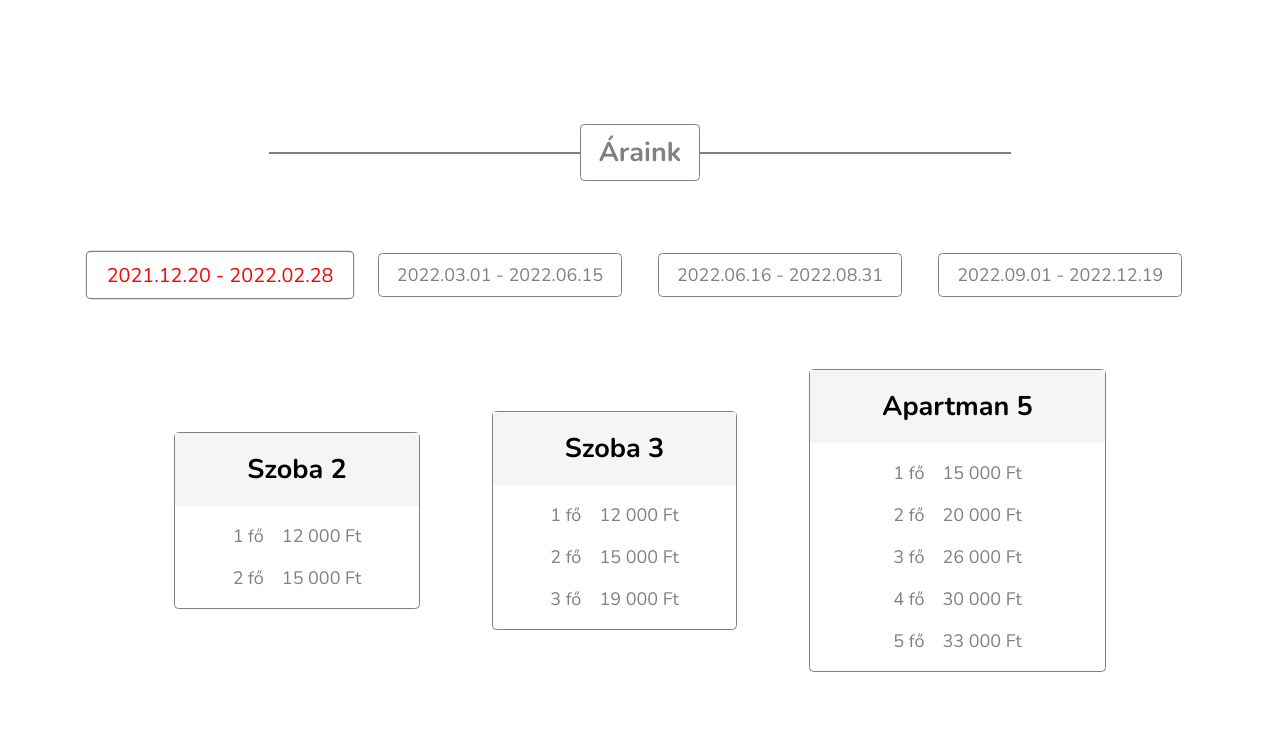
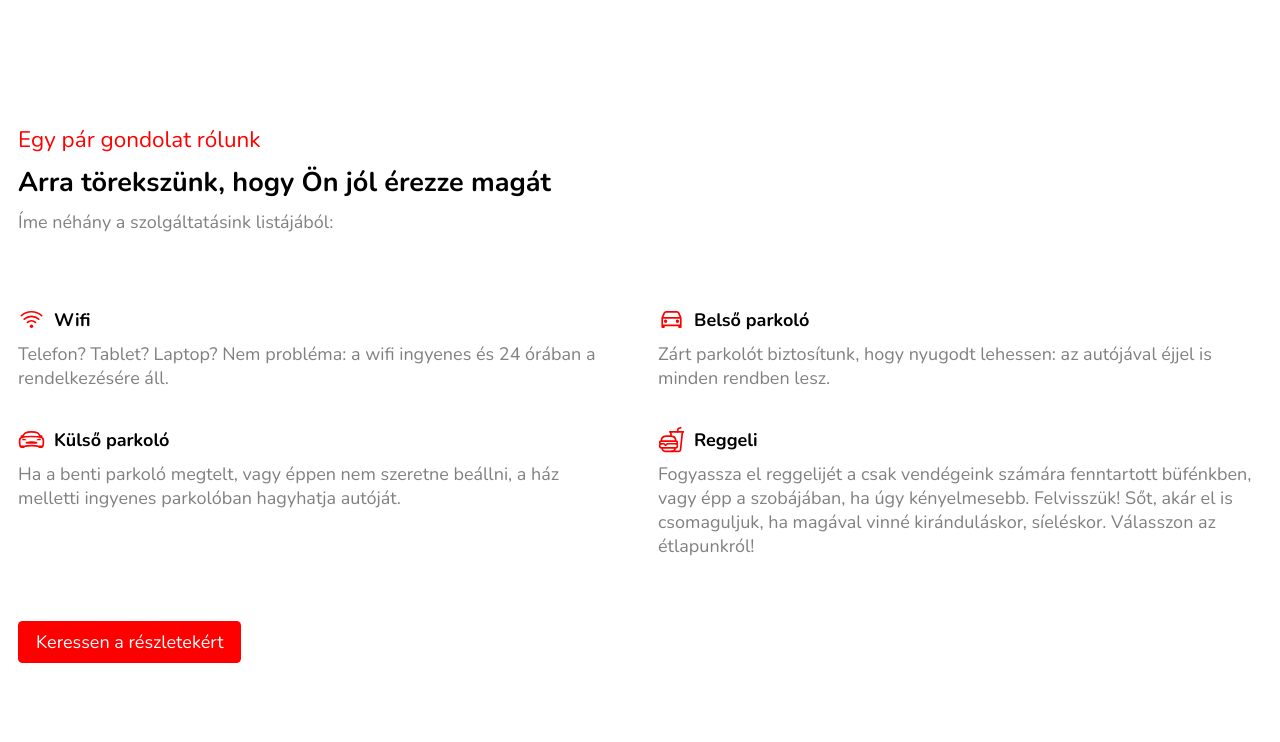
Before and after one commit to xdevtomix/bakonyi, a React (Vite) app: page / in a window 1280 px wide. Shown: the part 820-1562 px from the top of the page. Built offline with nearby package versions, Linux system fonts and the light colour scheme.

Commit message:
about work 1

```diff
--- a/src/App.jsx
+++ b/src/App.jsx
@@ -2,6 +2,7 @@ import styled, { StyleSheetManager } from "styled-components";
 
 import Header from "./components/Header";
 import Home from "./components/Home";
+import About from "./components/About";
 import Pricing from "./components/Pricing";
 import Breakfast from "./components/Breakfast";
 import Testimonials from "./components/Testimonials";
@@ -13,6 +14,7 @@ export default function App() {
       <Container data-component="app">
         <Header />
         <Home />
+        <About />
         <Pricing />
         <Breakfast />
         <Testimonials />
--- /dev/null
+++ b/src/components/About.jsx
@@ -0,0 +1,132 @@
+import styled from "styled-components";
+
+const data = [
+    {
+        id: 1,
+        icon: 'wifi-outline',
+        header: 'Wifi',
+        text: 'Telefon? Tablet? Laptop? Nem probléma: a wifi ingyenes és 24 órában a rendelkezésére áll.'
+    },
+    {
+        id: 2,
+        icon: 'car-outline',
+        header: 'Belső parkoló',
+        text: 'Zárt parkolót biztosítunk, hogy nyugodt lehessen: az autójával éjjel is minden rendben lesz.'
+    },
+    {
+        id: 3,
+        icon: 'car-sport-outline',
+        header: 'Külső parkoló',
+        text: 'Ha a benti parkoló megtelt, vagy éppen nem szeretne beállni, a ház melletti ingyenes parkolóban hagyhatja autóját.'
+    },
+    {
+        id: 4,
+        icon: 'fast-food-outline',
+        header: 'Reggeli',
+        text: `
+            Fogyassza el reggelijét a csak vendégeink számára fenntartott büfénkben, vagy épp a szobájában, ha úgy kényelmesebb. Felvisszük!
+            Sőt, akár el is csomaguljuk, ha magával vinné kiránduláskor, síeléskor.
+            Válasszon az étlapunkról!`
+    },
+];
+
+export default function About() {
+    return (
+        <Container data-component="about" id="rolunk">
+
+            <Content>
+                <span>Egy pár gondolat rólunk</span>
+                <h4>Arra törekszünk, hogy Ön jól érezze magát</h4>
+                <p>Íme néhány a szolgáltatásink listájából:</p>
+
+                <BoxesContainer>
+                    {data.map((item) => (
+                        <Box key={item.id}>
+                            <div>
+                                <ion-icon name={item.icon}></ion-icon>
+                                <h5>{item.header}</h5>
+                            </div>
+                            <p>{item.text}</p>
+                        </Box>
+                    ))}
+                </BoxesContainer>
+
+                <a href="#kapcsolat">Keressen a részletekért</a>
+            </Content>
+
+        </Container>
+    );
+}
+
+const Container = styled.section`
+    padding: 0 1rem;
+    margin-top: 8rem;
+`;
+
+const Content = styled.div`
+
+    >span {
+        color: var(--decor);
+        font-size: 1.25rem;
+        display: inline-block;
+        margin-bottom: 0.5rem;
+    }
+
+    >h4 {
+        color: var(--night);
+        font-size: 1.5rem;
+        margin-bottom: 0.5rem;
+    }
+
+    >p {
+        color: var(--light-night);
+        font-size: 1rem;
+    }
+
+    a {
+        background: var(--decor);
+        color: var(--day);
+        font-size: 1rem;
+        text-decoration: none;
+        cursor: pointer;
+        padding: 0.5rem 1rem;
+        border-radius: 0.25rem;
+    }
+`;
+
+const BoxesContainer = styled.div`
+    margin: 4rem 0;
+    display: grid;
+    gap: 2rem;
+
+    @media(min-width: 768px) {
+        grid-template-columns: 1fr 1fr;
+    }
+`;
+
+const Box = styled.div`
+    display: flex;
+    flex-direction: column;
+
+    div {
+        display: flex;
+        align-items: center;
+        margin-bottom: 0.5rem;
+
+        ion-icon {
+            color: var(--decor);
+            font-size: 1.5rem;
+            margin-right: 0.5rem;
+        }
+
+        h5 {
+            color: var(--night);
+            font-size: 1rem;
+        }
+    }
+
+    p {
+        color: var(--light-night);
+        font-size: 1rem;
+    }
+`;
--- a/src/components/Footer.jsx
+++ b/src/components/Footer.jsx
@@ -9,6 +9,9 @@ export default function Footer() {
                 <ul>
                     <li>
                         <a href="#fooldal">Főoldal</a>
+                    </li>
+                    <li>
+                        <a href="#rolunk">Rólunk</a>
                     </li>
                     <li>
                         <a href="#araink">Áraink</a>
--- a/src/components/Header.jsx
+++ b/src/components/Header.jsx
@@ -35,6 +35,7 @@ export default function Header() {
     const Links = () => (
         <>
             <Link href="#fooldal">Főoldal</Link>
+            <Link href="#rolunk">Rólunk</Link>
             <Link href="#araink">Áraink</Link>
             <Link href="#reggeli">Reggeli</Link>
             <Link href="#velemenyek">Vélemények</Link>
```
